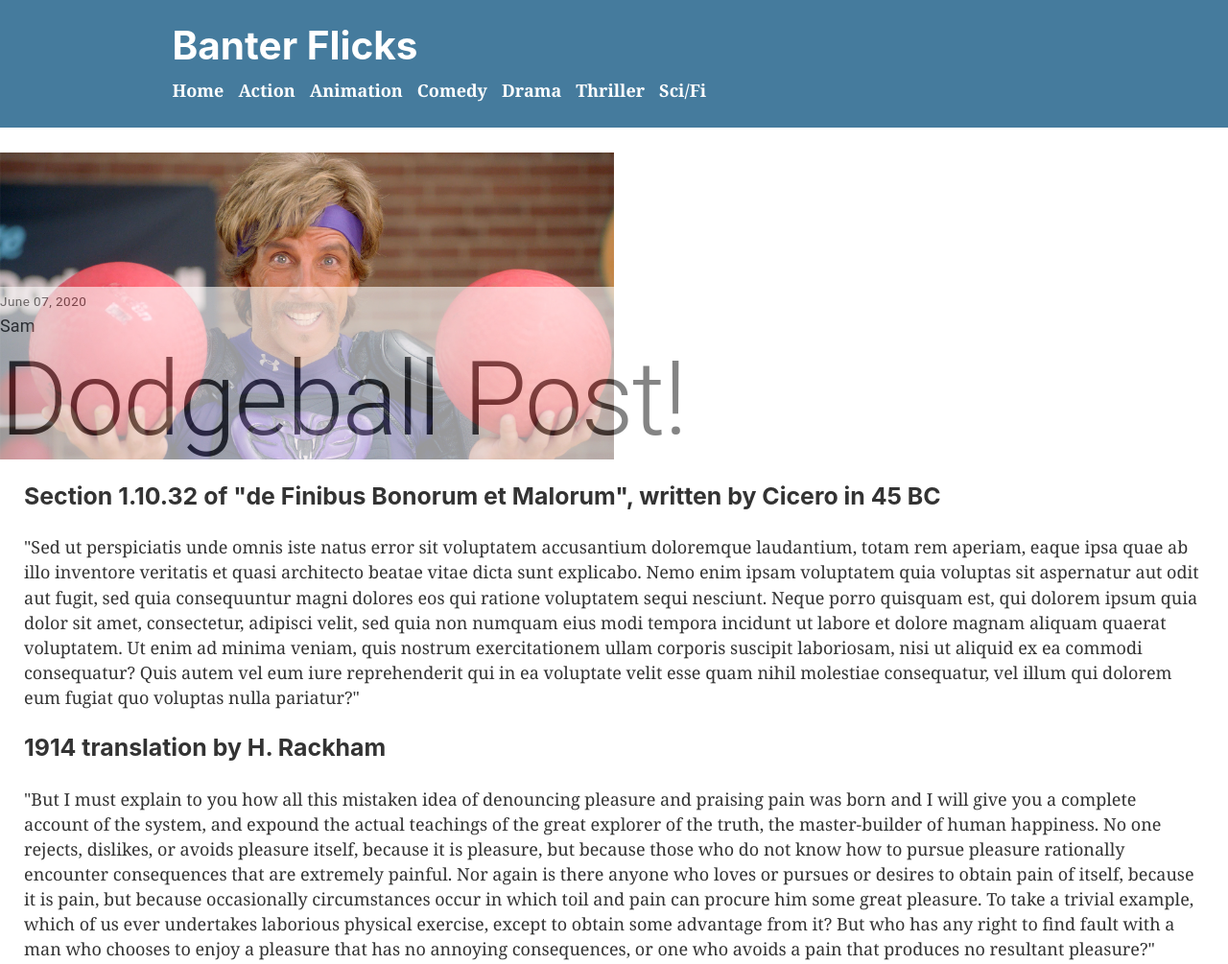
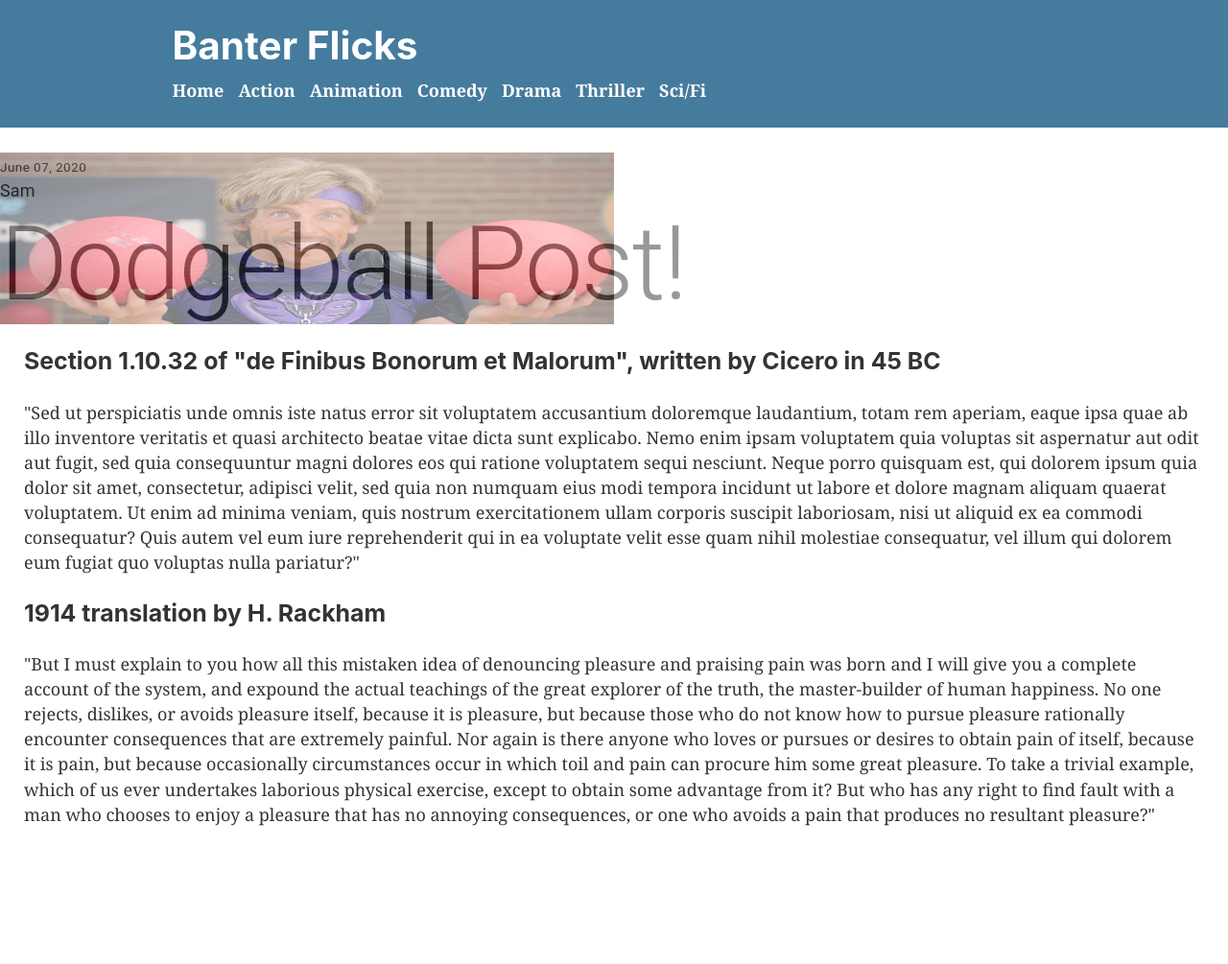
Before and after one commit to sjschweber/banter-flicks, a Gatsby site: page /dodgeball in a window 1280 px wide. Shown: the whole page at 96% size. After the commit the page ends 913 px from the top, so only its background shows below. Built offline with nearby package versions, Linux system fonts and the light colour scheme; Gatsby itself is replaced by a stand-in of ours.

Commit message:
Adds image to title background

```diff
--- a/src/templates/blogTemplate.js
+++ b/src/templates/blogTemplate.js
@@ -20,9 +20,9 @@ export default function Template({
     <Layout>
       <div style={{display: 'flex', 'flex-direction': 'column', 'justify-content': 'center'}}>
 
-        <div style={{position: 'relative', 'justify-content': 'center'}}>
+        <div style={{'justify-content': 'center', 'background-repeat': 'no-repeat', 'background-size': '50% 100%', 'background-image': `url(${data.markdownRemark.frontmatter.thumbnail})`}}>
 
-          <div style={{position:'absolute', bottom: '0%', 'background-color': '#ffffff', opacity: '0.6'}}>
+          <div style={{'background-color': '#ffffff', opacity: '0.5'}}>
             <Typography variant='caption'>
               {frontmatter.date}
             </Typography>
@@ -35,9 +35,9 @@ export default function Template({
             </Typography>
           </div>
 
-          <CardMedia style={{height: '40vh', width: '50vw', 'align-self': 'center'}} image={data.markdownRemark.frontmatter.thumbnail}/>
 
         </div>
+
         <div
           className="blog-post-content"
           style={{"text-align": 'left', padding: '25px'}}
```
